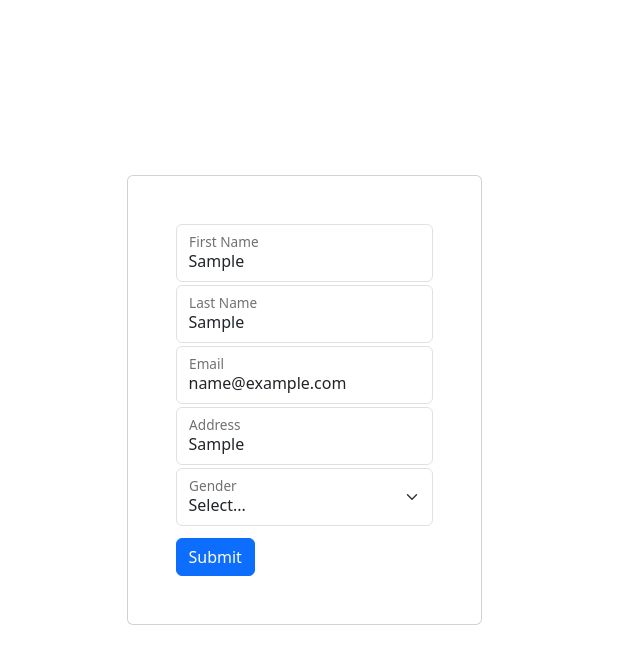
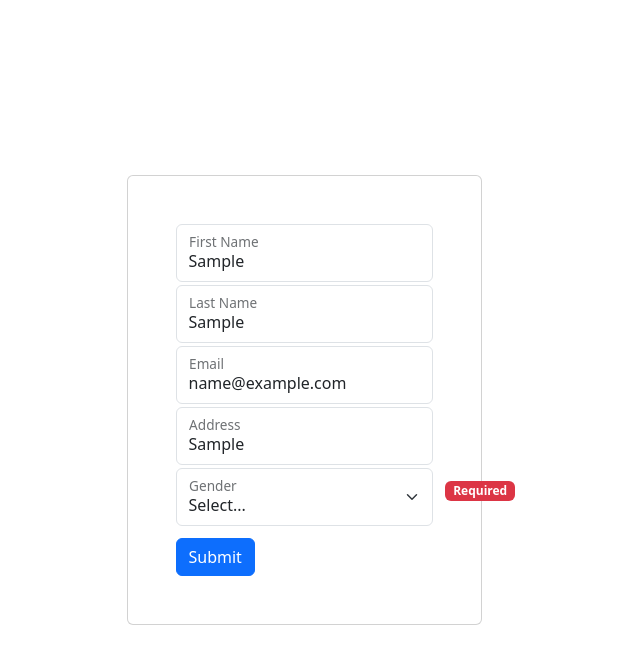
Before and after one commit to beesee-global/customer_service, a React (Vite) app: page / in a window 1280 px wide. Both pictures are taken after typing "Sample", "Sample", "name@example.com", "Sample" into the empty fields and a click on the button "Submit". Shown: the top 664 px of the page, without its empty margins (336-976 px from the left). Built offline with nearby package versions, Linux system fonts and the light colour scheme.

Commit message:
clean up

```diff
--- a/src/components/forms/Form.tsx
+++ b/src/components/forms/Form.tsx
@@ -53,9 +53,6 @@ const [validated, setValidated] = useState(false);
   return (
 <FinalForm
     onSubmit={handleOnSubmit}
-    validateOnBlur
-    validateOnChange
-    validated={true}
   >
     {({handleSubmit, form}) => {
       useEffect(() => {
@@ -64,15 +61,15 @@ const [validated, setValidated] = useState(false);
       return (
         <Card>
           <Card.Body>
-              <Form onSubmit={handleSubmit}>
+              <Form onSubmit={handleSubmit} noValidate validated={validated}>
               <div style={{display: 'flex', gap: '3px', flexDirection: 'column'}}>
                 <FloatingLabel controlId="FirstName" label="First Name">
                   <Field name="FirstName" validate={required} >
                     {({ input, meta }) => (
                       <>
                         <Form.Control {...input} type="text" placeholder="Enter your first name" autoComplete='off'/>
-                        <Form.Control.Feedback>Hey!</Form.Control.Feedback>
-                        {/* {meta.touched && meta.error && <span
+                        {/* <Form.Control.Feedback>Hey!</Form.Control.Feedback>        */}
+                        {meta.touched && meta.error && <span
                         style={{
                           color: 'red',
                           marginTop: '-19%',
@@ -80,7 +77,7 @@ const [validated, setValidated] = useState(false);
                           position: 'absolute',
                           zIndex: '1'
                           }}
-                          >{meta.error}</span>}   */}
+                          >{meta.error}</span>}
                       </>
                     )}
                   </Field>
@@ -90,7 +87,7 @@ const [validated, setValidated] = useState(false);
                     {({ input, meta }) => (
                       <>
                       <Form.Control {...input} type="text" placeholder="Enter your last name" autoComplete='off' />
-                      {/* {meta.touched && meta.error && <span
+                      {meta.touched && meta.error && <span
                       style={{
                         color: 'red',
                         marginTop: '-19%',
@@ -98,7 +95,7 @@ const [validated, setValidated] = useState(false);
                         position: 'absolute',
                         zIndex: '1'
                         }}
-                      >{meta.error}</span>}   */}
+                      >{meta.error}</span>}
                       </>
 
                     )}
@@ -110,7 +107,7 @@ const [validated, setValidated] = useState(false);
                     {({ input, meta }) => (
                       <>
                         <Form.Control {...input} type="email" placeholder="Enter your email" autoComplete='off' />
-                        {/* {meta.touched && meta.error && <span
+                        {meta.touched && meta.error && <span
                         style={{
                           color: 'red',
                           marginTop: '-19%',
@@ -118,7 +115,7 @@ const [validated, setValidated] = useState(false);
                           position: 'absolute',
                           zIndex: '1'
                           }}
-                        >{meta.error}</span>}   */}
+                        >{meta.error}</span>}
                       </>
 
                     )}
@@ -130,13 +127,13 @@ const [validated, setValidated] = useState(false);
                     {({ input, meta }) => (
                       <>
                         <Form.Control {...input} type="text" placeholder="Enter your address" autoComplete='off' />
-                        {/* {meta.touched && meta.error && <span style={{
+                        {meta.touched && meta.error && <span style={{
                           color: 'red',
                           marginTop: '-19%',
                           marginLeft: '55%',
                           position: 'absolute',
                           zIndex: '1'
-                          }}>{meta.error}</span>}   */}
+                          }}>{meta.error}</span>}
                       </>
 
                     )}
@@ -157,13 +154,13 @@ const [validated, setValidated] = useState(false);
                         )
                       }
                     </Form.Select>
-                      {/* {meta.touched && meta.error && <span style={{
+                      {meta.touched && meta.error && <span style={{
                         color: 'red',
                         marginTop: '-19%',
                         marginLeft: '55%',
                         position: 'absolute',
                         zIndex: '1'
-                        }}>{meta.error}</span>}   */}
+                        }}>{meta.error}</span>}
                   </FloatingLabel>
                   )}
                 </Field>
@@ -184,40 +181,3 @@ const [validated, setValidated] = useState(false);
 }
 
 export default MainForm;
-
-
-//   <div style={{position: 'relative'}}>
-                  //   <Select
-                  //     className="basic-single"
-                  //     classNamePrefix="select"
-                  //     {...input}
-                  //     options={values}
-                  //     isSearchable={true}
-                  //     isClearable={true}
-                  //     isRtl={false}
-                  //     placeholder='Gender'
-                  //     styles={{
-                  //       control: (provided) => ({
-                  //         ...provided,
-                  //         textAlign: 'left',
-                  //       }),
-                  //       option: (provided) => ({
-                  //         ...provided,
-                  //         textAlign: 'left'
-                  //       }),
-                  //       singleValue: (provided) => ({
-                  //         ...provided,
-                  //         textAlign: 'left',
-                  //       }),
-                  //     }}
-                  //   />
-                  //   {meta.touched && meta.error && <span
-                  //       style={{
-                  //         color: 'red',
-                  //         marginTop: '-19%',
-                  //         marginLeft: '55%',
-                  //         position: 'absolute',
-                  //         zIndex: '1'
-                  //         }}
-                  //       >{meta.error}</span>}
-                  // </div>
```
Also changed, not shown: 1 other file (tests, documents, lock files or other folders).
